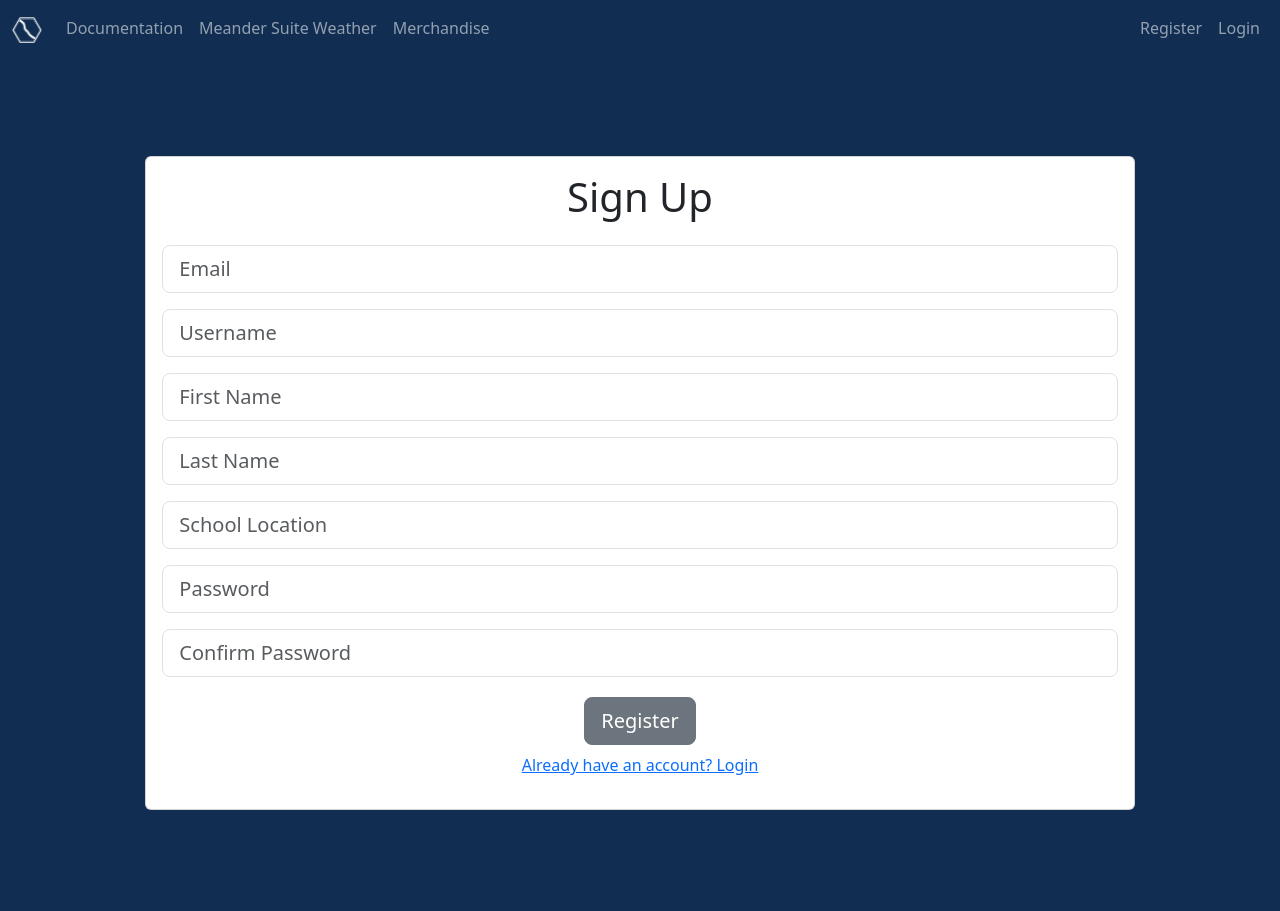
After one commit to lachietech/Personal-Website, a Flask app: page /meandersuite/register in a window 1280 px wide. The commit adds this page. Run offline with Flask 3, Linux system fonts and the light colour scheme; some libraries are stand-ins or nearby versions.

Commit message:
Update MS0

```diff
--- a/app.py
+++ b/app.py
@@ -15,7 +15,7 @@ from time import strftime, time
 # All Backend Code Imports
 from backend.main import login as logni
 from backend.databases import db as mdb
-from backend.meandersuiteprerelease import msw, login as logms
+from backend.meandersuiteprerelease import login as logms
 
 # Finding The .env Variables File
 if load_dotenv("/Users/lniel/OneDrive/BUSINESS/Coding/personal website/.env"):
@@ -48,7 +48,6 @@ def index():
 # MEANDER SUITE ROUTES ############################################################################################################################################################################
 ###################################################################################################################################################################################################
 # This is a complex program that has many of its own pages and subpages. They will be noted in the comment headers. Pay attention to the types of pages.
-
 # ______________________________________________________________________________________________________________________________________________________________
 # Main Welcome Website
 # ______________________________________________________________________________________________________________________________________________________________
@@ -73,6 +72,19 @@ def documentation():
 # ______________________________________________________________________________________________________________________________________________________________
 # Authentication Pages
 # ______________________________________________________________________________________________________________________________________________________________
+@app.route('/meandersuite/register', methods=["GET", "POST"])
+def register():
+    if request.method == "POST":
+        password = str(request.form.get("password"))
+        username = str(request.form.get("username"))
+        email = str(request.form.get("email"))
+        first_name = str(request.form.get("first_name"))
+        last_name = str(request.form.get("last_name"))
+        location = str(request.form.get("location"))
+
+        return logms.register(username, password, email, first_name, last_name, location)
+    if request.method == "GET":
+        return render_template("meandersuiteprerelease/mainfiles/register.html")
 
 @app.route('/meandersuite/login', methods=["GET", "POST"])
 def login():
--- a/backend/main/login.py
+++ b/backend/main/login.py
@@ -24,14 +24,14 @@ cursor = db.cursor()
 ###################################################################################################################################################################################################
 # MAIN SETUP AND DEFINITION OF MAIN VARIABLES #####################################################################################################################################################
 ###################################################################################################################################################################################################
-def register(username, password, lvl):
+def register(username, password, email, first_name, last_name, location):
     salt = bcrypt.gensalt()
     hashed_password = bcrypt.hashpw(password.encode('utf-8'), salt)
     cursor.execute("""SELECT * FROM NielsenInnovations.users WHERE username = %s""", (username,))
     if len(cursor.fetchall()) > 1:
         return
     else:
-        cursor.execute("""INSERT INTO NielsenInnovations.users (username, password, lvl) VALUES (%s, %s, %s)""", (username, hashed_password, lvl))
+        cursor.execute("""INSERT INTO NielsenInnovations.users (username, password, email, firstname, lastname, location) VALUES (%s, %s, %s, %s, %s, %s)""", (username, hashed_password, email, first_name, last_name, location))
         db.commit()
 
 ###################################################################################################################################################################################################
--- a/templates/main/index.html
+++ b/templates/main/index.html
@@ -21,7 +21,7 @@
           <li><a class="nav-link scrollto active" href="#hero">Home</a></li>
           <li><a class="nav-link scrollto" href="#about">About</a></li>
           <li><a class="nav-link scrollto" href="#portfolio">Portfolio</a></li>
-          <li><a class="nav-link scrollto" href="https://0skcb2-sz.myshopify.com/">Shop My Brand</a></li>
+          <li><a class="nav-link scrollto" href="https://nielseninnovations.etsy.com">Merchandise</a></li>
         </ul>
         <i class="bi bi-list mobile-nav-toggle"></i>
       </nav>
--- a/templates/meandersuiteprerelease/mainfiles/mainlayout.html
+++ b/templates/meandersuiteprerelease/mainfiles/mainlayout.html
@@ -38,6 +38,9 @@
                     </ul>
                     <ul class="navbar-nav ms-auto mb-2 mb-lg-0">
                         <li class="nav-item">
+                            <a class="nav-link" href="{{ url_for('register')}}">Register</a>
+                        </li>
+                        <li class="nav-item">
                             <a class="nav-link" href="{{ url_for('login')}}">Login</a>
                         </li>
                     </ul>
--- a/templates/meandersuiteprerelease/mainfiles/mswdesc.html
+++ b/templates/meandersuiteprerelease/mainfiles/mswdesc.html
@@ -28,7 +28,7 @@
                 </ul>
             </div>
             <div class="pt-3 text-center">
-                <a href="{{ url_for('login')}}" class="btn btn-primary btn-lg">Sign Up!</a>
+                <a href="{{ url_for('register')}}" class="btn btn-primary btn-lg">Sign Up!</a>
             </div>
         </div>
     </div>
--- /dev/null
+++ b/templates/meandersuiteprerelease/mainfiles/register.html
@@ -0,0 +1,68 @@
+{% extends "meandersuiteprerelease/mainfiles/mainlayout.html" %}
+{% block style %}
+    <style>
+        html{
+            background-color:rgb(17, 46, 82);
+        }
+    </style>
+{% endblock style %}
+{% block content %}
+<div class="container-fluid" style="background-color:rgb(17, 46, 82);">
+    <div class="container align-items-center" style="padding-left: 6%; padding-right:6%; padding-top: 8%; padding-bottom: 8%;">
+        <div class="card align-items-center">
+            <div class="card-body align-items-center w-100">
+                <form id="registerForm" method="POST">
+                    <h1 class="text-center">Sign Up</h1>
+
+                    <div class="form-outline mt-4 mb-3 w-100" style="width: 100%;">
+                        <input type="email" name="email" id="email" class="form-control form-control-lg" placeholder="Email" required />
+                    </div>
+                    <div class="form-outline mb-3 w-100" style="width: 100%;">
+                        <input type="text" name="username" id="username" class="form-control form-control-lg" placeholder="Username" required />
+                    </div>
+                    <div class="form-outline mb-3 w-100" style="width: 100%;">
+                        <input type="text" name="first_name" id="first_name" class="form-control form-control-lg" placeholder="First Name" required />
+                    </div>
+                    <div class="form-outline mb-3 w-100" style="width: 100%;">
+                        <input type="text" name="last_name" id="last_name" class="form-control form-control-lg" placeholder="Last Name" required />
+                    </div>
+                    <div class="form-outline mb-3 w-100" style="width: 100%;">
+                        <input type="text" name="location" id="location" class="form-control form-control-lg" placeholder="School Location" required />
+                    </div>
+                    <div class="form-outline mb-3 w-100" style="width: 100%;">
+                        <input type="password" name="password" id="password" class="form-control form-control-lg" placeholder="Password" required />
+                    </div>
+                    <div class="form-outline mb-3 w-100" style="width: 100%;">
+                        <input type="password" name="passwordconf" id="passwordconf" class="form-control form-control-lg" placeholder="Confirm Password" required />
+                    </div>
+                    <div class="pt-1 mb-1 text-center">
+                        <input class="btn btn-secondary btn-lg btn-block" type="submit" name="register" id="register" value="Register">
+                    </div>
+                    <div class="pt-1 mb-1 text-center">
+                        <a href="{{ url_for('login') }}" class="">Already have an account? Login</a>
+                    </div>
+                </form>
+                <div id="registerMessage" class="text-center mt-3"></div>
+            </div>
+        </div>
+    </div>
+</div>
+<script>
+    document.getElementById('registerForm').addEventListener('submit', function(event) {
+
+        const email = document.getElementById('email').value;
+        const password = document.getElementById('password').value;
+        const passwordConf = document.getElementById('passwordconf').value;
+        if (!email.includes('@')) {
+            event.preventDefault();
+            document.getElementById('registerMessage').innerHTML = '<div class="alert alert-danger">Invalid email address!</div>';
+            return;
+        }
+        if (password !== passwordConf) {
+            event.preventDefault();
+            document.getElementById('registerMessage').innerHTML = '<div class="alert alert-danger">Passwords do not match!</div>';
+            return;
+        }
+    });
+</script>
+{% endblock content %}
```
Also changed, not shown: backend/meandersuiteprerelease/login.py (+12 -2 lines), templates/meandersuiteprerelease/mainfiles/login.html (+11 -5 lines), templates/meandersuiteprerelease/suitefiles/index.html (+12 -11 lines).
